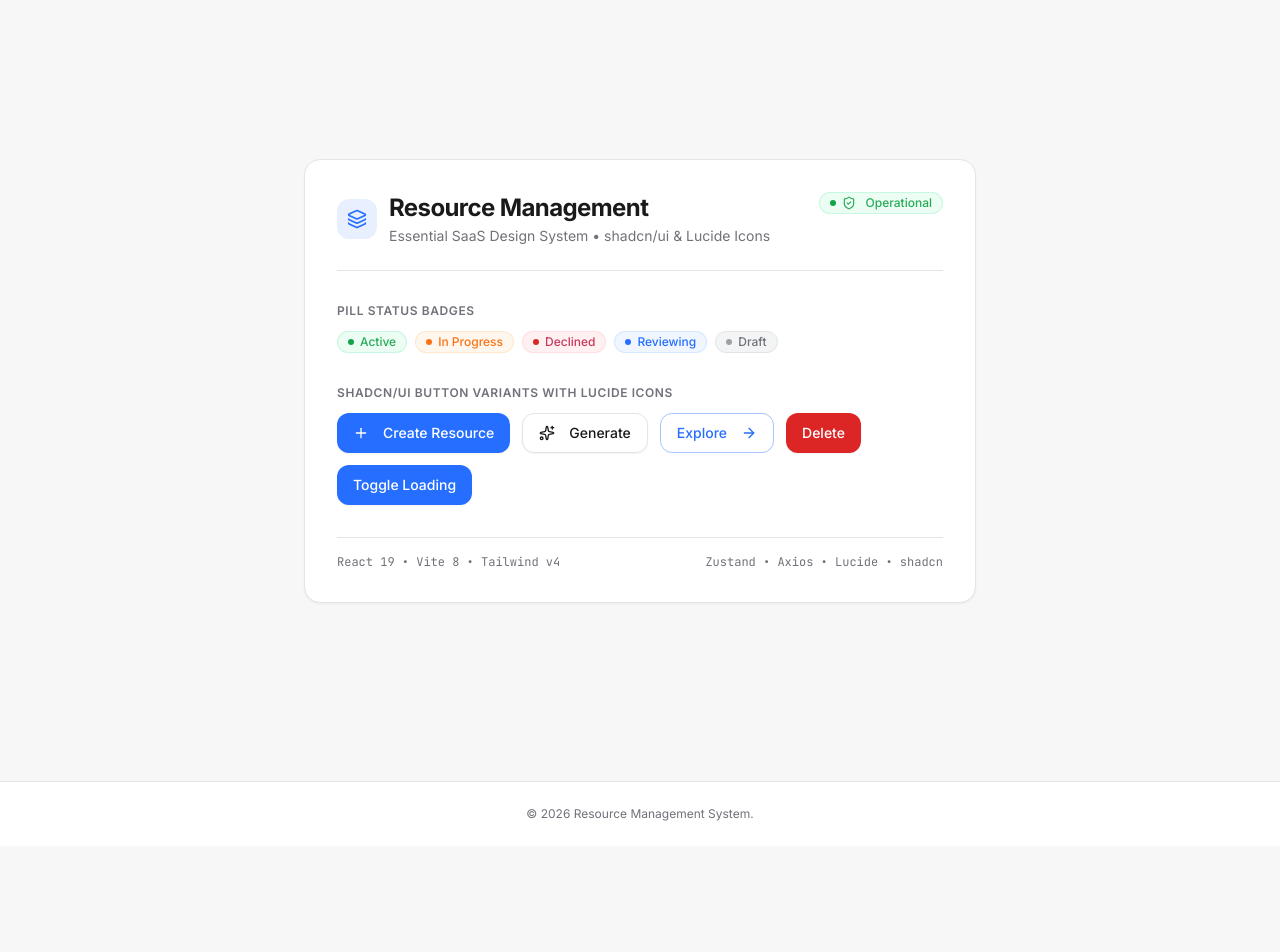
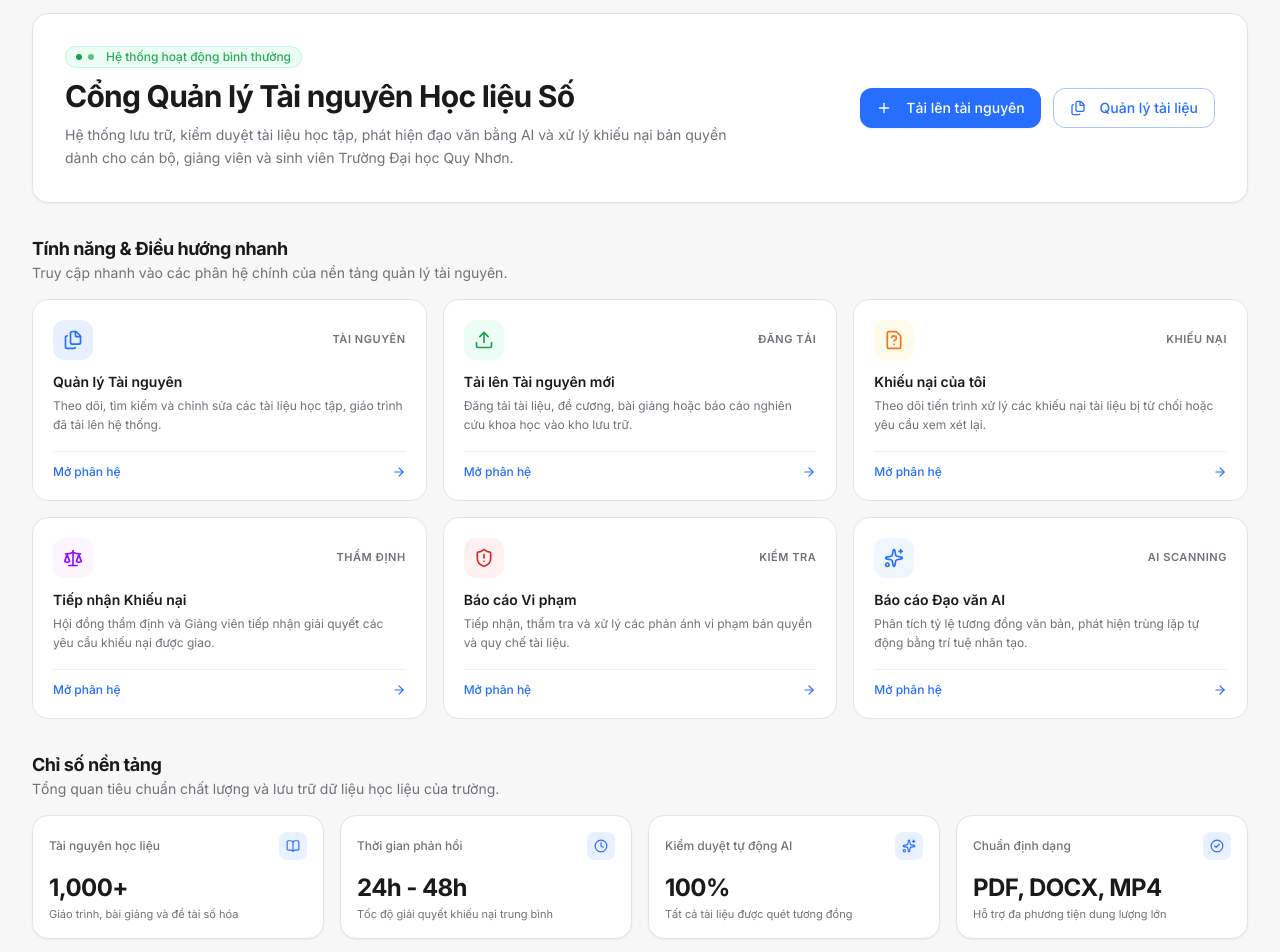
Before and after one commit to nguyenhung1912/resource-management-fe, a React (Vite) app: page / in a window 1280 px wide. Shown: the part 100-1052 px from the top of the page. Before the commit the page ends 946 px from the top, so only its background shows below. Built offline with nearby package versions, Linux system fonts and the light colour scheme; no server answers.

Commit message:
refactor: enhance App component with new UI structure and quick access features

```diff
--- a/src/App.tsx
+++ b/src/App.tsx
@@ -1,70 +1,270 @@
-import { useState } from 'react';
-import { Plus, Sparkles, ShieldCheck, Layers, ArrowRight } from 'lucide-react';
-import { Button } from '@/components/ui/Button';
+import { Link } from 'react-router-dom';
+import {
+  ArrowRight,
+  BookOpen,
+  CheckCircle2,
+  Clock,
+  FileQuestion,
+  Files,
+  Plus,
+  Scale,
+  ShieldAlert,
+  ShieldCheck,
+  Sparkles,
+  Upload,
+} from 'lucide-react';
 import { Badge } from '@/components/ui/Badge';
+import { buttonVariants } from '@/components/ui/Button';
+import { Card, CardContent, CardDescription, CardHeader, CardTitle } from '@/components/ui/Card';
+import { APP_PATHS } from '@/constants/path';
+import { useAuthStore } from '@/store/authStore';
+
+const QUICK_ACTIONS = [
+  {
+    title: 'Quản lý Tài nguyên',
+    description: 'Theo dõi, tìm kiếm và chỉnh sửa các tài liệu học tập, giáo trình đã tải lên hệ thống.',
+    href: APP_PATHS.RESOURCES_MANAGER,
+    icon: Files,
+    iconBg: 'bg-primary/10 text-primary',
+    tag: 'Tài nguyên',
+  },
+  {
+    title: 'Tải lên Tài nguyên mới',
+    description: 'Đăng tải tài liệu, đề cương, bài giảng hoặc báo cáo nghiên cứu khoa học vào kho lưu trữ.',
+    href: APP_PATHS.RESOURCE_UPLOAD,
+    icon: Upload,
+    iconBg: 'bg-emerald-50 text-success',
+    tag: 'Đăng tải',
+  },
+  {
+    title: 'Khiếu nại của tôi',
+    description: 'Theo dõi tiến trình xử lý các khiếu nại tài liệu bị từ chối hoặc yêu cầu xem xét lại.',
+    href: APP_PATHS.APPEALS,
+    icon: FileQuestion,
+    iconBg: 'bg-amber-50 text-warning',
+    tag: 'Khiếu nại',
+  },
+  {
+    title: 'Tiếp nhận Khiếu nại',
+    description: 'Hội đồng thẩm định và Giảng viên tiếp nhận giải quyết các yêu cầu khiếu nại được giao.',
+    href: APP_PATHS.ASSIGNED_APPEALS,
+    icon: Scale,
+    iconBg: 'bg-purple-50 text-purple-600',
+    tag: 'Thẩm định',
+  },
+  {
+    title: 'Báo cáo Vi phạm',
+    description: 'Tiếp nhận, thẩm tra và xử lý các phản ánh vi phạm bản quyền và quy chế tài liệu.',
+    href: APP_PATHS.REPORTS_MANAGER,
+    icon: ShieldAlert,
+    iconBg: 'bg-rose-50 text-danger',
+    tag: 'Kiểm tra',
+  },
+  {
+    title: 'Báo cáo Đạo văn AI',
+    description: 'Phân tích tỷ lệ tương đồng văn bản, phát hiện trùng lặp tự động bằng trí tuệ nhân tạo.',
+    href: APP_PATHS.PLAGIARISM_REPORTS,
+    icon: Sparkles,
+    iconBg: 'bg-blue-50 text-primary',
+    tag: 'AI Scanning',
+  },
+];
+
+const PLATFORM_METRICS = [
+  {
+    label: 'Tài nguyên học liệu',
+    value: '1,000+',
+    detail: 'Giáo trình, bài giảng và đề tài số hóa',
+    icon: BookOpen,
+  },
+  {
+    label: 'Thời gian phản hồi',
+    value: '24h - 48h',
+    detail: 'Tốc độ giải quyết khiếu nại trung bình',
+    icon: Clock,
+  },
+  {
+    label: 'Kiểm duyệt tự động AI',
+    value: '100%',
+    detail: 'Tất cả tài liệu được quét tương đồng',
+    icon: Sparkles,
+  },
+  {
+    label: 'Chuẩn định dạng',
+    value: 'PDF, DOCX, MP4',
+    detail: 'Hỗ trợ đa phương tiện dung lượng lớn',
+    icon: CheckCircle2,
+  },
+];
 
 export default function App() {
-  const [isLoading, setIsLoading] = useState(false);
+  const user = useAuthStore((state) => state.user);
+  const isAuthenticated = useAuthStore((state) => state.isAuthenticated);
 
   return (
-    <div className="min-h-screen bg-background flex flex-col items-center justify-center p-6">
-      <main className="w-full max-w-2xl bg-surface border border-border-subtle rounded-xl p-8 shadow-xs space-y-8">
-        {/* Header */}
-        <div className="border-b border-border-subtle pb-6 flex items-start justify-between">
-          <div className="flex items-center gap-3">
-            <div className="h-10 w-10 rounded-lg bg-primary/10 text-primary flex items-center justify-center">
-              <Layers className="h-5 w-5" />
+    <div className="w-full max-w-7xl mx-auto px-4 sm:px-6 lg:px-8 py-8 space-y-8">
+      {/* 1. Welcome Hero Banner */}
+      <section
+        aria-label="Lời chào mừng và tổng quan hệ thống"
+        className="relative overflow-hidden rounded-2xl border border-border-subtle bg-surface p-6 sm:p-8 shadow-xs"
+      >
+        <div className="flex flex-col lg:flex-row lg:items-center lg:justify-between gap-6">
+          <div className="space-y-2.5 max-w-2xl">
+            <div className="flex items-center gap-2.5 flex-wrap">
+              <Badge variant="success" className="select-none">
+                <span className="h-1.5 w-1.5 rounded-full bg-success mr-1.5 animate-pulse" />
+                Hệ thống hoạt động bình thường
+              </Badge>
+              {isAuthenticated && user?.role ? (
+                <span className="px-2.5 py-0.5 text-xs font-semibold rounded-full bg-primary/10 text-primary border border-primary/20 select-none">
+                  Vai trò: {user.role}
+                </span>
+              ) : null}
+            </div>
+
+            <h1 className="text-2xl sm:text-3xl font-bold tracking-tight text-text-main">
+              {isAuthenticated && user?.fullName
+                ? `Xin chào, ${user.fullName}!`
+                : 'Cổng Quản lý Tài nguyên Học liệu Số'}
+            </h1>
+            <p className="text-xs sm:text-sm text-text-muted leading-relaxed">
+              Hệ thống lưu trữ, kiểm duyệt tài liệu học tập, phát hiện đạo văn bằng AI và xử lý khiếu nại bản quyền dành
+              cho cán bộ, giảng viên và sinh viên Trường Đại học Quy Nhơn.
+            </p>
+          </div>
+
+          <div className="flex flex-wrap items-center gap-3 shrink-0">
+            <Link to={APP_PATHS.RESOURCE_UPLOAD} className={buttonVariants({ variant: 'primary', size: 'md' })}>
+              <Plus className="size-4 mr-1.5" />
+              Tải lên tài nguyên
+            </Link>
+            <Link to={APP_PATHS.RESOURCES_MANAGER} className={buttonVariants({ variant: 'outline', size: 'md' })}>
+              <Files className="size-4 mr-1.5" />
+              Quản lý tài liệu
+            </Link>
+          </div>
+        </div>
+      </section>
+
+      {/* 2. Quick Access Feature Grid */}
+      <section aria-label="Lối tắt tính năng chính" className="space-y-4">
+        <div className="flex items-center justify-between">
+          <div>
+            <h2 className="text-lg font-bold tracking-tight text-text-main">Tính năng & Điều hướng nhanh</h2>
+            <p className="text-xs sm:text-sm text-text-muted">
+              Truy cập nhanh vào các phân hệ chính của nền tảng quản lý tài nguyên.
+            </p>
+          </div>
+        </div>
+
+        <div className="grid grid-cols-1 md:grid-cols-2 lg:grid-cols-3 gap-4">
+          {QUICK_ACTIONS.map((item) => {
+            const Icon = item.icon;
+            return (
+              <Link
+                key={item.title}
+                to={item.href}
+                className="group flex flex-col justify-between rounded-xl border border-border-subtle bg-surface p-5 transition-all duration-200 hover:border-primary/40 hover:shadow-sm focus-visible:outline-none focus-visible:ring-2 focus-visible:ring-primary/40 select-none cursor-pointer"
+              >
+                <div className="space-y-3">
+                  <div className="flex items-center justify-between">
+                    <div className={`flex size-10 items-center justify-center rounded-lg ${item.iconBg}`}>
+                      <Icon className="size-5" aria-hidden="true" />
+                    </div>
+                    <span className="text-[11px] font-semibold text-text-muted uppercase tracking-wider">
+                      {item.tag}
+                    </span>
+                  </div>
+                  <div>
+                    <h3 className="font-semibold text-sm text-text-main group-hover:text-primary transition-colors">
+                      {item.title}
+                    </h3>
+                    <p className="mt-1 text-xs text-text-muted leading-relaxed line-clamp-2">{item.description}</p>
+                  </div>
+                </div>
+
+                <div className="mt-4 pt-3 border-t border-border-subtle/60 flex items-center justify-between text-xs font-medium text-primary">
+                  <span>Mở phân hệ</span>
+                  <ArrowRight className="size-3.5 transition-transform duration-200 group-hover:translate-x-1" />
+                </div>
+              </Link>
+            );
+          })}
+        </div>
+      </section>
+
+      {/* 3. Platform Metric Highlights */}
+      <section aria-label="Chỉ số hệ thống" className="space-y-4">
+        <div>
+          <h2 className="text-lg font-bold tracking-tight text-text-main">Chỉ số nền tảng</h2>
+          <p className="text-xs sm:text-sm text-text-muted">
+            Tổng quan tiêu chuẩn chất lượng và lưu trữ dữ liệu học liệu của trường.
+          </p>
+        </div>
+
+        <div className="grid grid-cols-1 sm:grid-cols-2 lg:grid-cols-4 gap-4">
+          {PLATFORM_METRICS.map((metric) => {
+            const Icon = metric.icon;
+            return (
+              <div
+                key={metric.label}
+                className="rounded-xl border border-border-subtle bg-surface p-4 shadow-xs flex flex-col justify-between select-none"
+              >
+                <div className="flex items-center justify-between">
+                  <span className="text-xs font-medium text-text-muted">{metric.label}</span>
+                  <div className="flex size-7 items-center justify-center rounded-md bg-primary/10 text-primary">
+                    <Icon className="size-3.5" aria-hidden="true" />
+                  </div>
+                </div>
+                <div className="mt-3">
+                  <div className="text-2xl font-bold tracking-tight text-text-main">{metric.value}</div>
+                  <div className="text-[11px] text-text-muted mt-0.5">{metric.detail}</div>
+                </div>
+              </div>
+            );
+          })}
+        </div>
+      </section>
+
+      {/* 4. Guidelines and Policy Box */}
+      <Card>
+        <CardHeader className="pb-3">
+          <div className="flex items-center gap-2">
+            <div className="flex size-8 items-center justify-center rounded-lg bg-primary/10 text-primary">
+              <ShieldCheck className="size-4" />
             </div>
             <div>
-              <h1 className="text-2xl font-bold text-text-main tracking-tight">Resource Management</h1>
-              <p className="text-sm text-text-muted mt-0.5">Essential SaaS Design System • shadcn/ui & Lucide Icons</p>
+              <CardTitle className="text-base font-bold">Quy chuẩn tải lên & Kiểm duyệt học liệu</CardTitle>
+              <CardDescription className="text-xs">
+                Vui lòng tuân thủ các quy định dưới đây để đảm bảo tài liệu được duyệt nhanh chóng.
+              </CardDescription>
             </div>
           </div>
-          <Badge variant="success">
-            <ShieldCheck className="h-3.5 w-3.5 mr-1 inline" /> Operational
-          </Badge>
-        </div>
-
-        {/* Badges Section */}
-        <section className="space-y-3">
-          <h2 className="text-xs font-semibold uppercase tracking-wider text-text-muted">Pill Status Badges</h2>
-          <div className="flex flex-wrap gap-2">
-            <Badge variant="success">Active</Badge>
-            <Badge variant="warning">In Progress</Badge>
-            <Badge variant="danger">Declined</Badge>
-            <Badge variant="primary">Reviewing</Badge>
-            <Badge variant="neutral">Draft</Badge>
-          </div>
-        </section>
-
-        {/* Buttons Section */}
-        <section className="space-y-3">
-          <h2 className="text-xs font-semibold uppercase tracking-wider text-text-muted">
-            shadcn/ui Button Variants with Lucide Icons
-          </h2>
-          <div className="flex flex-wrap gap-3 items-center">
-            <Button variant="primary" iconLeft={<Plus className="h-4 w-4 mr-1.5" />}>
-              Create Resource
-            </Button>
-            <Button variant="secondary" iconLeft={<Sparkles className="h-4 w-4 mr-1.5" />}>
-              Generate
-            </Button>
-            <Button variant="outline" iconRight={<ArrowRight className="h-4 w-4 ml-1.5" />}>
-              Explore
-            </Button>
-            <Button variant="danger">Delete</Button>
-            <Button variant="primary" isLoading={isLoading} onClick={() => setIsLoading(!isLoading)}>
-              {isLoading ? 'Processing...' : 'Toggle Loading'}
-            </Button>
-          </div>
-        </section>
-
-        {/* System Meta */}
-        <footer className="pt-4 border-t border-border-subtle flex items-center justify-between text-xs text-text-muted font-mono">
-          <span>React 19 • Vite 8 • Tailwind v4</span>
-          <span>Zustand • Axios • Lucide • shadcn</span>
-        </footer>
-      </main>
+        </CardHeader>
+        <CardContent className="space-y-2 text-xs text-text-muted leading-relaxed">
+          <p className="flex items-start gap-2">
+            <span className="h-1.5 w-1.5 rounded-full bg-primary mt-1.5 shrink-0" />
+            <span>
+              <strong className="text-text-main font-semibold">Quyền tác giả:</strong> Đảm bảo bạn là tác giả hoặc có
+              quyền chia sẻ tài liệu học tập theo quy chế sở hữu trí tuệ của nhà trường.
+            </span>
+          </p>
+          <p className="flex items-start gap-2">
+            <span className="h-1.5 w-1.5 rounded-full bg-primary mt-1.5 shrink-0" />
+            <span>
+              <strong className="text-text-main font-semibold">Tỷ lệ tương đồng AI:</strong> Mọi tài liệu nghiên cứu/báo
+              cáo sẽ được quét tự động qua mô hình kiểm tra đạo văn. Tỷ lệ tương đồng khuyến nghị dưới 20%.
+            </span>
+          </p>
+          <p className="flex items-start gap-2">
+            <span className="h-1.5 w-1.5 rounded-full bg-primary mt-1.5 shrink-0" />
+            <span>
+              <strong className="text-text-main font-semibold">Quy trình khiếu nại:</strong> Trong trường hợp tài liệu
+              bị từ chối hoặc có phản ánh sai lệch, bạn có thể nộp đơn khiếu nại trực tiếp tại phân hệ Khiếu nại.
+            </span>
+          </p>
+        </CardContent>
+      </Card>
     </div>
   );
 }
```
Also changed, not shown: 1 other file (tests, documents, lock files or other folders).
